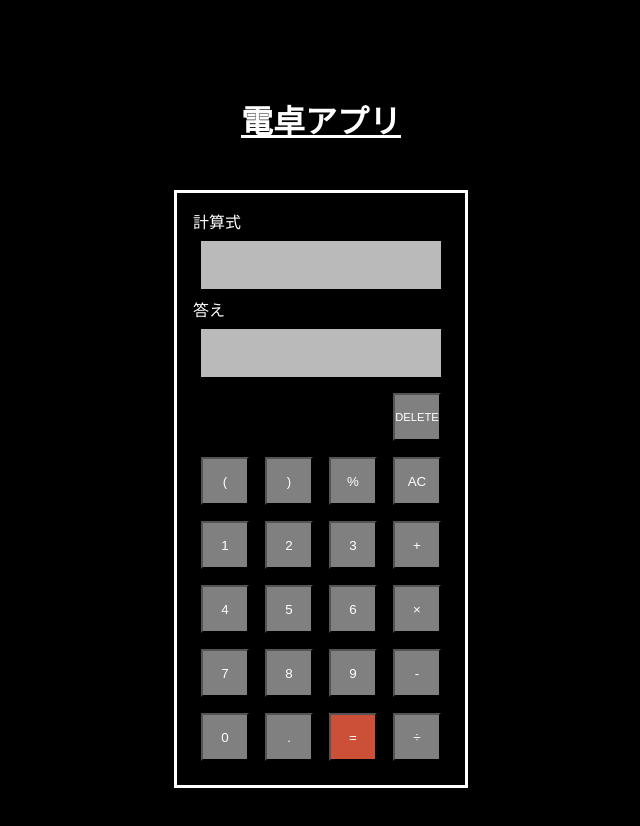
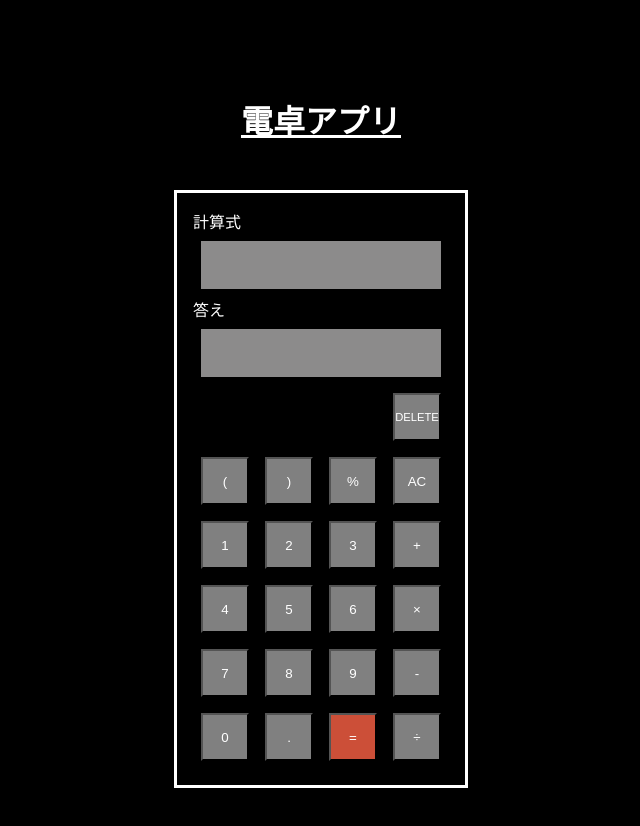
Before and after one commit to shimpei1494/calculate-next-app, a Next.js app: page / in a window 1280 px wide. Shown: the top 826 px of the page, without its empty margins (319-959 px from the left). Built offline with nearby package versions, Linux system fonts and the light colour scheme.

Commit message:
もう少し色調整

```diff
--- a/components/Calculator/Calculator.module.css
+++ b/components/Calculator/Calculator.module.css
@@ -23,7 +23,7 @@
   margin: 0.5rem;
   height: 3rem;
   width: 1fr;
-  background-color: rgb(186, 186, 186);
+  background-color: rgb(140, 139, 139);
   display: flex;
   align-items: center;
 }
```
